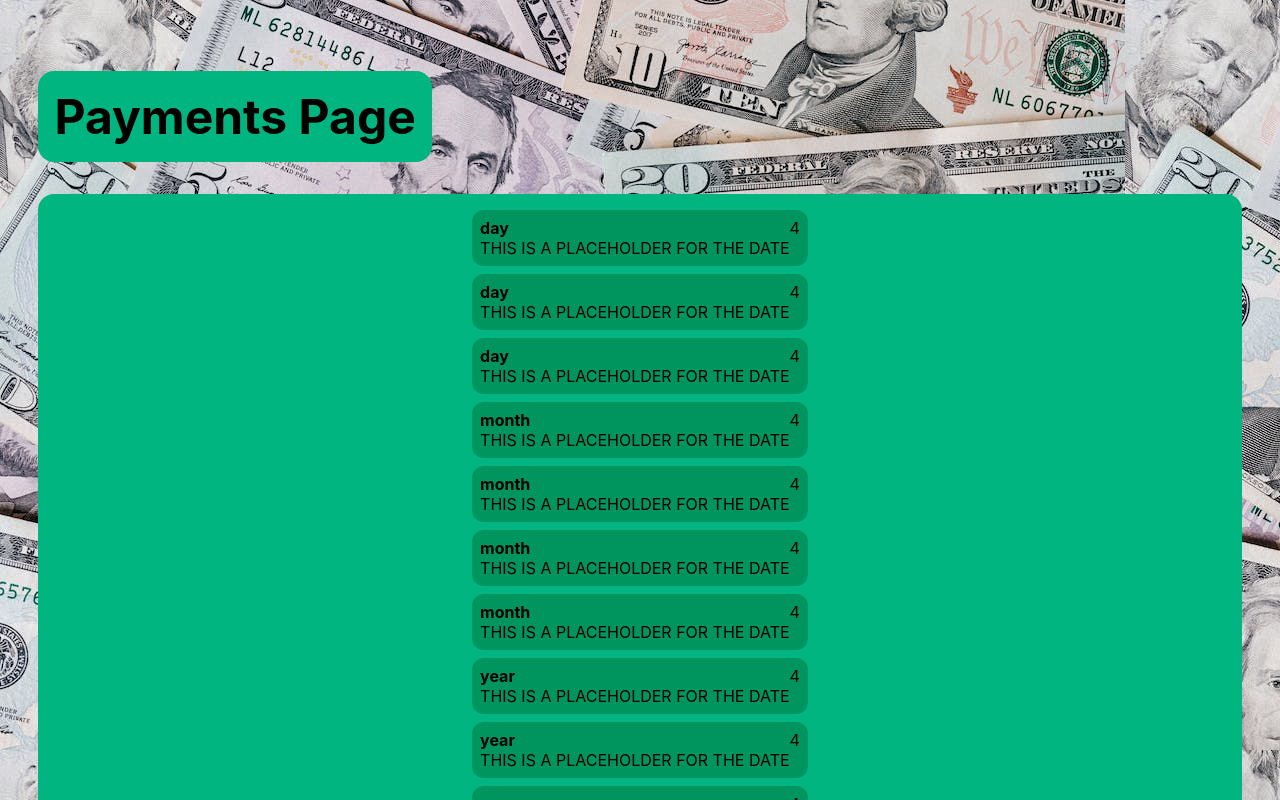
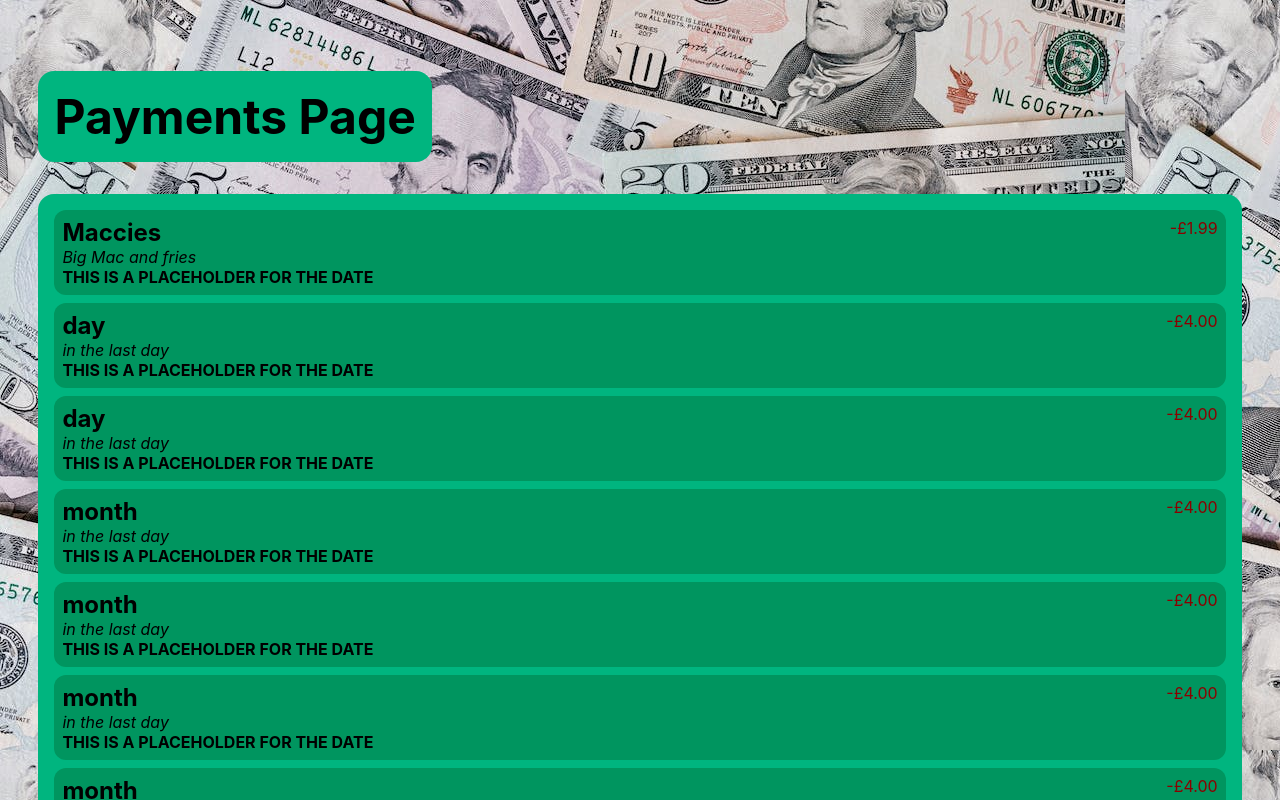
Before and after one commit to muhsin7/spending-tracker, a React (Create React App) app in the folder client/: page /payments in a window 1280 px wide. Shown: the top 800 px of the page. Built offline with nearby package versions, Linux system fonts and the light colour scheme; no server answers.

Commit message:
Improve styling on payments page

```diff
--- a/client/src/pages/paymentsPage/PaymentCard.js
+++ b/client/src/pages/paymentsPage/PaymentCard.js
@@ -1,15 +1,21 @@
 export default function PaymentCard(props) {
   let title = props.payment.title;
   let date = "THIS IS A PLACEHOLDER FOR THE DATE";
-  let price = props.payment.amount;
+  let description = props.payment.description;
+
+  // Rounds the price to 2 d.p.
+  let price = (Math.round(props.payment.amount * 100) / 100).toFixed(2);
 
   return (
     <div className="payment-card">
       <div className="payment-info">
-        <div className="payment-title">{title}</div>
-        <subtitle>{date}</subtitle>
+        <div className="payment-card-top">
+          <span className="payment-title">{title}</span>
+          <span className="payment-amount">{"-£" + price}</span>
+        </div>
+        <span className="payment-description">{description}</span>
+        <span className="payment-date">{date}</span>
       </div>
-      <div className="payment-amount">{price}</div>
     </div>
   )
 }
--- a/client/src/pages/paymentsPage/PaymentsHistory.js
+++ b/client/src/pages/paymentsPage/PaymentsHistory.js
@@ -7,9 +7,9 @@ export default function PaymentsHistory() {
     "_id": {
       "$oid": "64010056df38280a58a1c1ca"
     },
-    "title": "day",
-    "description": "in the last day",
-    "amount": 4,
+    "title": "Maccies",
+    "description": "Big Mac and fries",
+    "amount": 1.99,
     "categoryId": {
       "$oid": "6400ffc6df38280a58a1c1c5"
     },
@@ -324,7 +324,7 @@ export default function PaymentsHistory() {
 
   return (
     <div className="payments-container">
-      <tbody>{rows}</tbody>
+      {rows}
     </div>
   )
 }
--- a/client/src/styles/paymentsPage.css
+++ b/client/src/styles/paymentsPage.css
@@ -1,3 +1,5 @@
+/* PAYMENT PAGE */
+
 .payments-page {
   margin: 3%;
 }
@@ -20,14 +22,17 @@
   border-radius: 16px;
 }
 
+
+
+/* PAYMENT CARD */
+
 .payment-card {
   background-color: #00955F;
   margin-bottom: 0.5em;
   padding: 0.5em;
   border-radius: 12px;
-  display: flex;
   width: 100%;
-  justify-content: space-between;
+  word-wrap: break-word;
 }
 
 .payment-card:hover {
@@ -39,12 +44,31 @@
   margin-bottom: 0;
 }
 
+.payment-card-top {
+  width: 100%;
+  display: flex;
+  justify-content: space-between;
+  flex-flow: row wrap;
+}
+
 .payment-info {
   display: flex;
   flex-direction: column;
 }
 
 .payment-title {
-  font-size: 1em;
+  font-size: 1.5em;
   font-weight: bolder;
 }
+
+.payment-amount {
+  color: darkred;
+}
+
+.payment-description {
+  font-style: italic;
+}
+
+.payment-date {
+  font-weight: bolder;
+}
```
